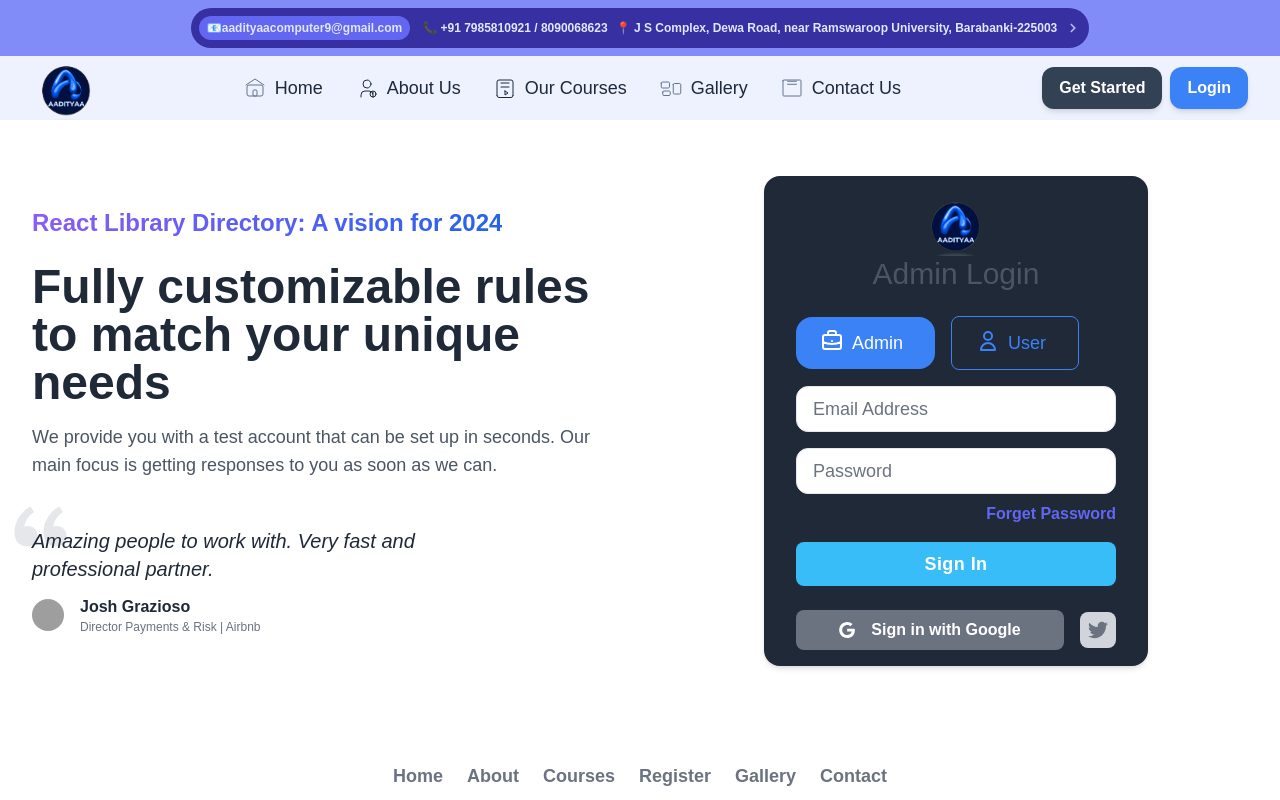
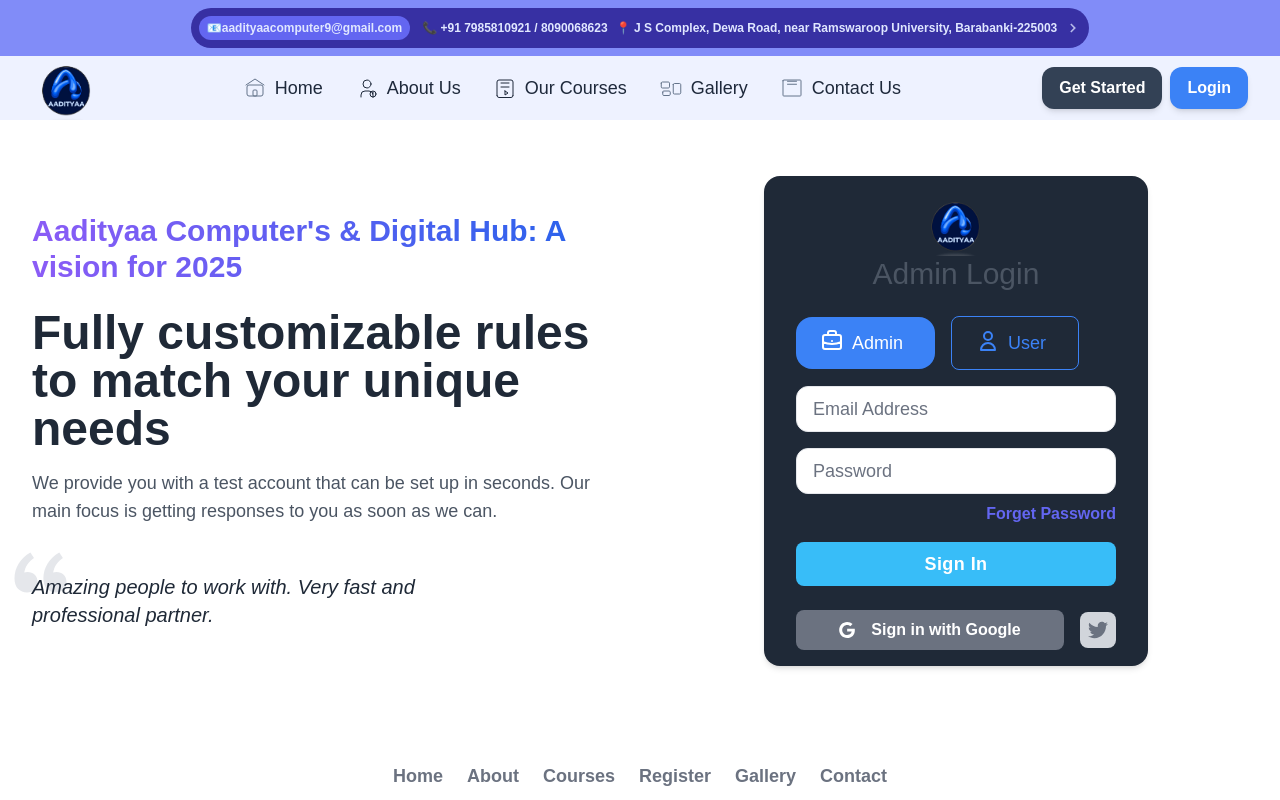
Before and after one commit to WebXWizard/AADITYA-HUB, a Next.js app in the folder my-frontend/: page /user/adminLogin in a window 1280 px wide. Shown: the top 800 px of the page. Built offline with nearby package versions, Linux system fonts and the light colour scheme; grey boxes are pictures that could not be loaded.

Commit message:
Some Changes

```diff
--- a/my-frontend/src/app/admin/sidebar.jsx
+++ b/my-frontend/src/app/admin/sidebar.jsx
@@ -118,6 +118,52 @@
                       </svg>
                       <p className="block antialiased font-[sans-serif] text-base leading-relaxed text-inherit font-medium capitalize">
                         manage User
+                      </p>
+                    </button>
+                  </a>
+                  <a className="" href="/admin/manageAdmin">
+                    <button
+                      className="middle  font-[sans-serif] none font-bold center transition-all disabled:opacity-50 disabled:shadow-none disabled:pointer-events-none text-xs py-5 rounded-lg text-white hover:bg-white/10 active:bg-white/30 w-full flex items-center gap-4 px-4 capitalize"
+                      type="button"
+                    >
+                      <svg
+                        xmlns="http://www.w3.org/2000/svg"
+                        viewBox="0 0 24 24"
+                        fill="currentColor"
+                        aria-hidden="true"
+                        className="w-5 h-5 text-inherit"
+                      >
+                        <path
+                          fillRule="evenodd"
+                          d="M18.685 19.097A9.723 9.723 0 0021.75 12c0-5.385-4.365-9.75-9.75-9.75S2.25 6.615 2.25 12a9.723 9.723 0 003.065 7.097A9.716 9.716 0 0012 21.75a9.716 9.716 0 006.685-2.653zm-12.54-1.285A7.486 7.486 0 0112 15a7.486 7.486 0 015.855 2.812A8.224 8.224 0 0112 20.25a8.224 8.224 0 01-5.855-2.438zM15.75 9a3.75 3.75 0 11-7.5 0 3.75 3.75 0 017.5 0z"
+                          clipRule="evenodd"
+                        />
+                      </svg>
+                      <p className="block antialiased font-[sans-serif] text-base leading-relaxed text-inherit font-medium capitalize">
+                        manage Admin
+                      </p>
+                    </button>
+                  </a>
+                  <a className="" href="/admin/manageQuery">
+                    <button
+                      className="middle  font-[sans-serif] none font-bold center transition-all disabled:opacity-50 disabled:shadow-none disabled:pointer-events-none text-xs py-5 rounded-lg text-white hover:bg-white/10 active:bg-white/30 w-full flex items-center gap-4 px-4 capitalize"
+                      type="button"
+                    >
+                      <svg
+                        xmlns="http://www.w3.org/2000/svg"
+                        viewBox="0 0 24 24"
+                        fill="currentColor"
+                        aria-hidden="true"
+                        className="w-5 h-5 text-inherit"
+                      >
+                        <path
+                          fillRule="evenodd"
+                          d="M18.685 19.097A9.723 9.723 0 0021.75 12c0-5.385-4.365-9.75-9.75-9.75S2.25 6.615 2.25 12a9.723 9.723 0 003.065 7.097A9.716 9.716 0 0012 21.75a9.716 9.716 0 006.685-2.653zm-12.54-1.285A7.486 7.486 0 0112 15a7.486 7.486 0 015.855 2.812A8.224 8.224 0 0112 20.25a8.224 8.224 0 01-5.855-2.438zM15.75 9a3.75 3.75 0 11-7.5 0 3.75 3.75 0 017.5 0z"
+                          clipRule="evenodd"
+                        />
+                      </svg>
+                      <p className="block antialiased font-[sans-serif] text-base leading-relaxed text-inherit font-medium capitalize">
+                        manage Query
                       </p>
                     </button>
                   </a>
@@ -351,6 +397,29 @@
                       </p>
                     </button>
                   </a>
+                  <a className="" href="/admin/manageAdmin">
+                    <button
+                      className="middle  font-[sans-serif] none font-bold center transition-all disabled:opacity-50 disabled:shadow-none disabled:pointer-events-none text-xs py-3 rounded-lg text-white hover:bg-white/10 active:bg-white/30 w-full flex items-center gap-4 px-4 capitalize"
+                      type="button"
+                    >
+                      <svg
+                        xmlns="http://www.w3.org/2000/svg"
+                        viewBox="0 0 24 24"
+                        fill="currentColor"
+                        aria-hidden="true"
+                        className="w-5 h-5 text-inherit"
+                      >
+                        <path
+                          fillRule="evenodd"
+                          d="M18.685 19.097A9.723 9.723 0 0021.75 12c0-5.385-4.365-9.75-9.75-9.75S2.25 6.615 2.25 12a9.723 9.723 0 003.065 7.097A9.716 9.716 0 0012 21.75a9.716 9.716 0 006.685-2.653zm-12.54-1.285A7.486 7.486 0 0112 15a7.486 7.486 0 015.855 2.812A8.224 8.224 0 0112 20.25a8.224 8.224 0 01-5.855-2.438zM15.75 9a3.75 3.75 0 11-7.5 0 3.75 3.75 0 017.5 0z"
+                          clipRule="evenodd"
+                        />
+                      </svg>
+                      <p className="block antialiased font-[sans-serif] text-base leading-relaxed text-inherit font-medium capitalize">
+                        manage Admin
+                      </p>
+                    </button>
+                  </a>
                 </li>
                 <li>
                   <a className="" href="/admin/fileUploading">
--- a/my-frontend/src/app/user/adminLogin/page.jsx
+++ b/my-frontend/src/app/user/adminLogin/page.jsx
@@ -52,10 +52,10 @@
             <div className="grid items-center md:grid-cols-2 gap-8 lg:gap-12">
               <div>
                 <a
-                  className="inline-block text-2xl font-semibold bg-clip-text cursor-pointer bg-gradient-to-l from-blue-600 to-violet-500 text-transparent mb-2"
+                  className="inline-block text-3xl font-semibold bg-clip-text cursor-pointer bg-gradient-to-l from-blue-600 to-violet-500 text-transparent mb-2"
                   href="/"
                 >
-                  React Library Directory: A vision for 2024
+                  Aadityaa Computer's & Digital Hub: A vision for 2025
                 </a>
                 {/* Title */}
                 <div className="mt-4 md:mb-12 max-w-2xl">
@@ -91,25 +91,7 @@
                       partner.
                     </p>
                   </div>
-                  <footer className="mt-3">
-                    <div className="flex items-center gap-x-4">
-                      <div className="shrink-0">
-                        <img
-                          className="size-8 rounded-full"
-                          src="https://images.unsplash.com/photo-1492562080023-ab3db95bfbce?ixlib=rb-4.0.3&ixid=MnwxMjA3fDB8MHxwaG90by1wYWdlfHx8fGVufDB8fHx8&auto=format&fit=facearea&facepad=2&w=320&h=320&q=80"
-                          alt="Avatar"
-                        />
-                      </div>
-                      <div className="grow">
-                        <div className="font-semibold text-gray-800">
-                          Josh Grazioso
-                        </div>
-                        <div className="text-xs text-gray-500">
-                          Director Payments &amp; Risk | Airbnb
-                        </div>
-                      </div>
-                    </div>
-                  </footer>
+
                 </blockquote>
                 {/* End Blockquote */}
               </div>
@@ -217,15 +199,14 @@
                     </p>
                     <div className="flex items-center justify-center mt-4">
                       <button
-                      //  type="button"
-                       className="px-6 w-full py-2 text-lg font-bold tracking-wide text-white capitalize transition-colors duration-300 transform bg-sky-400 rounded-lg hover:bg-blue-400 focus:outline-none focus:ring focus:ring-blue-300 focus:ring-opacity-50">
+                        //  type="button"
+                        className="px-6 w-full py-2 text-lg font-bold tracking-wide text-white capitalize transition-colors duration-300 transform bg-sky-400 rounded-lg hover:bg-blue-400 focus:outline-none focus:ring focus:ring-blue-300 focus:ring-opacity-50"
+                      >
                         Sign In
                       </button>
                     </div>
                     <div className="flex items-center mt-6 -mx-2">
-                      <button
-                        className="flex items-center justify-center w-full px-6 py-2 mx-2 text-md font-semibold text-white transition-colors duration-300 transform bg-gray-500 rounded-lg hover:bg-blue-400 focus:bg-blue-400 focus:outline-none"
-                      >
+                      <button className="flex items-center justify-center w-full px-6 py-2 mx-2 text-md font-semibold text-white transition-colors duration-300 transform bg-gray-500 rounded-lg hover:bg-blue-400 focus:bg-blue-400 focus:outline-none">
                         <svg
                           className="w-4 h-4 mx-2 fill-current"
                           viewBox="0 0 24 24"
--- a/my-frontend/src/app/user/contact/page.jsx
+++ b/my-frontend/src/app/user/contact/page.jsx
@@ -201,7 +201,7 @@
                       Ms. Naincy Ma'am
                     </div>
                     <div className="text-xs text-gray-500">
-                      Director Payments &amp; Risk | Airbnb
+                     Specialist Trainer
                     </div>
                   </div>
                 </div>
--- a/my-frontend/src/app/user/login/page.jsx
+++ b/my-frontend/src/app/user/login/page.jsx
@@ -55,10 +55,10 @@
             <div className="grid items-center md:grid-cols-2 gap-8 lg:gap-12">
               <div>
                 <a
-                  className="inline-block text-2xl font-semibold bg-clip-text cursor-pointer bg-gradient-to-l from-blue-600 to-violet-500 text-transparent mb-2"
+                  className="inline-block text-xl font-bold bg-clip-text cursor-pointer bg-gradient-to-l from-blue-600 to-violet-500 text-transparent mb-2"
                   href="/"
                 >
-                  React Library Directory: A vision for 2024
+                  Aadityaa Computer's & Digital Hub: A vision for 2025
                 </a>
                 {/* Title */}
                 <div className="mt-4 md:mb-12 max-w-2xl">
@@ -99,16 +99,16 @@
                       <div className="shrink-0">
                         <img
                           className="size-8 rounded-full"
-                          src="https://images.unsplash.com/photo-1492562080023-ab3db95bfbce?ixlib=rb-4.0.3&ixid=MnwxMjA3fDB8MHxwaG90by1wYWdlfHx8fGVufDB8fHx8&auto=format&fit=facearea&facepad=2&w=320&h=320&q=80"
+                          src="../images/NN.jpg"
                           alt="Avatar"
                         />
                       </div>
                       <div className="grow">
                         <div className="font-semibold text-gray-800">
-                          Josh Grazioso
+                          Miss. Naincy Ma'am
                         </div>
                         <div className="text-xs text-gray-500">
-                          Director Payments &amp; Risk | Airbnb
+                          Specialist Trainer
                         </div>
                       </div>
                     </div>
```
